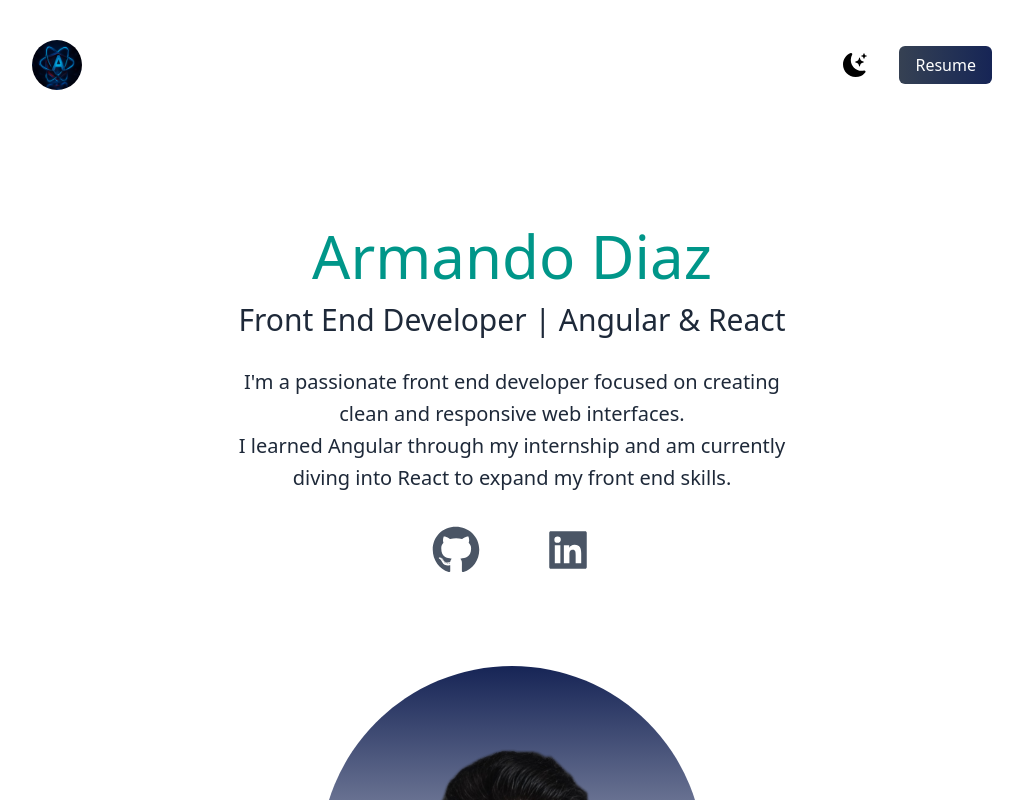
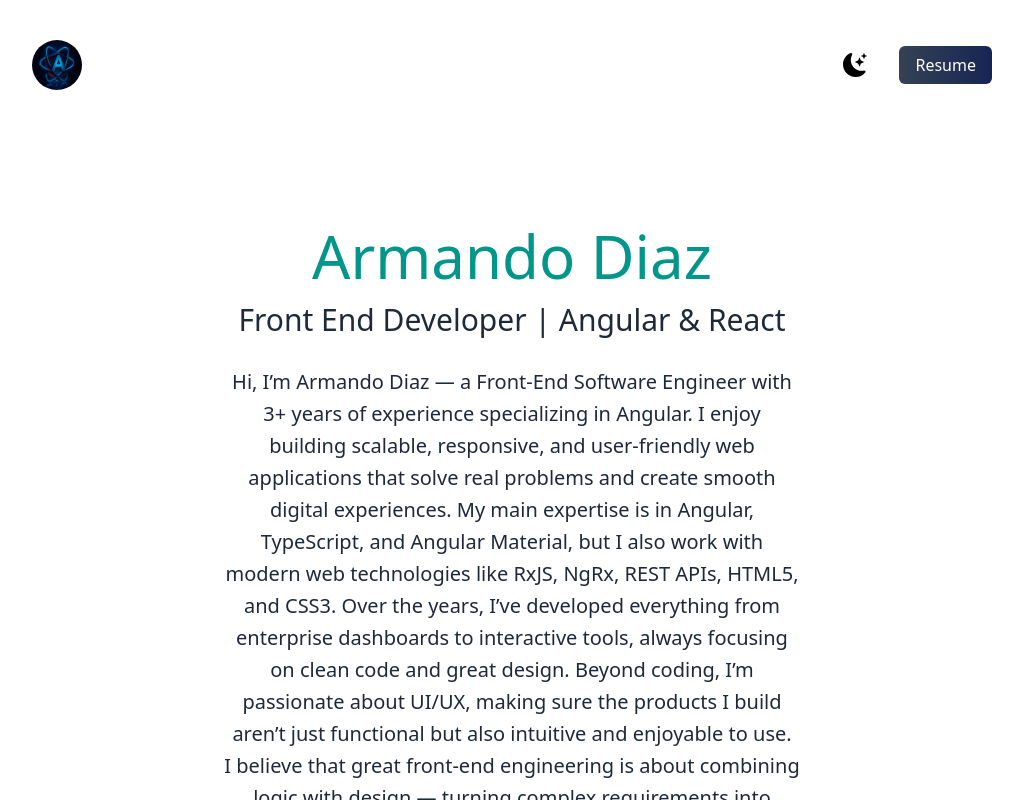
Before and after one commit to ArmandoDiazGit/Armando-portfolio, a React (Vite) app: page / in a window 1280 px wide. Shown: the top 800 px of the page, without its empty margins (128-1151 px from the left). Built offline with nearby package versions, Linux system fonts and the light colour scheme.

Commit message:
update my about.

```diff
--- a/src/App.tsx
+++ b/src/App.tsx
@@ -29,7 +29,7 @@ function App() {
 
   function openResume() {
     const resumeUrl =
-      "https://drive.google.com/file/d/1eB905FerCw3vgwGWQKd5TFhLoVkuf2Ak/view?usp=drive_link";
+      "https://drive.google.com/file/d/1P6nQ8yiQ6ub67Uz5tj553ly189jXfoTw/view?usp=drive_link";
     window.open(resumeUrl, "_blank");
   }
 
@@ -81,10 +81,23 @@ function App() {
               </h3>
 
               <p className="text-md py-5 leading-8 text-gray-800 dark:text-gray-200 max-w-xl mx-auto md:text-xl">
-                I'm a passionate front end developer focused on creating clean
-                and responsive web interfaces.<br></br>I learned Angular through
-                my internship and am currently diving into React to expand my
-                front end skills.
+                Hi, I’m Armando Diaz — a Front-End Software Engineer with 3+
+                years of experience specializing in Angular. I enjoy building
+                scalable, responsive, and user-friendly web applications that
+                solve real problems and create smooth digital experiences. My
+                main expertise is in Angular, TypeScript, and Angular Material,
+                but I also work with modern web technologies like RxJS, NgRx,
+                REST APIs, HTML5, and CSS3. Over the years, I’ve developed
+                everything from enterprise dashboards to interactive tools,
+                always focusing on clean code and great design. Beyond coding,
+                I’m passionate about UI/UX, making sure the products I build
+                aren’t just functional but also intuitive and enjoyable to use.
+                <br />
+                I believe that great front-end engineering is about combining
+                logic with design — turning complex requirements into simple,
+                elegant solutions. When I’m not coding, I’m usually learning new
+                frameworks, exploring modern front-end practices, or
+                experimenting with side projects that push my skills further.
               </p>
 
               <div className="text-5xl flex justify-center gap-16 py-3 text-gray-600 dark:text-gray-400">
```
